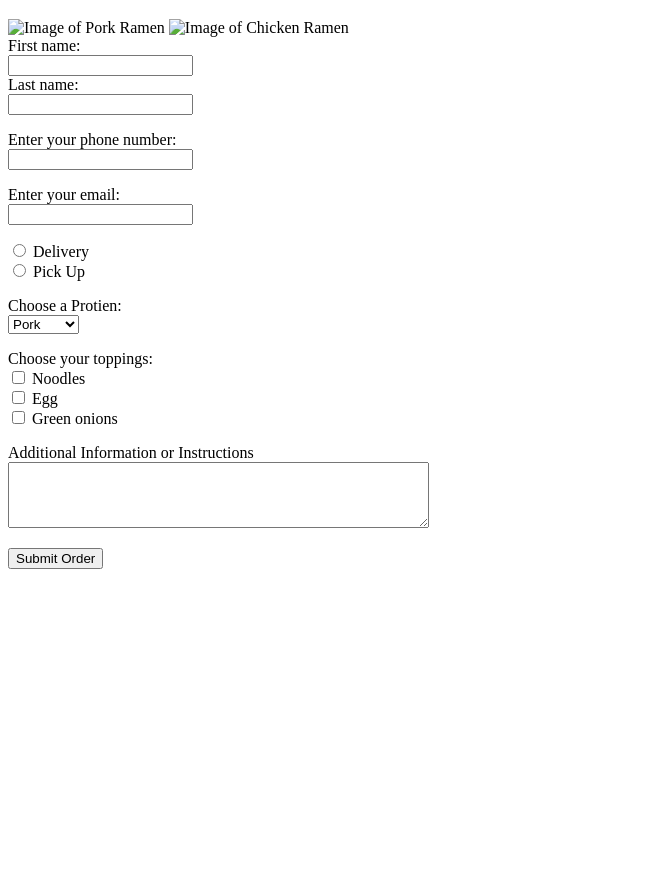
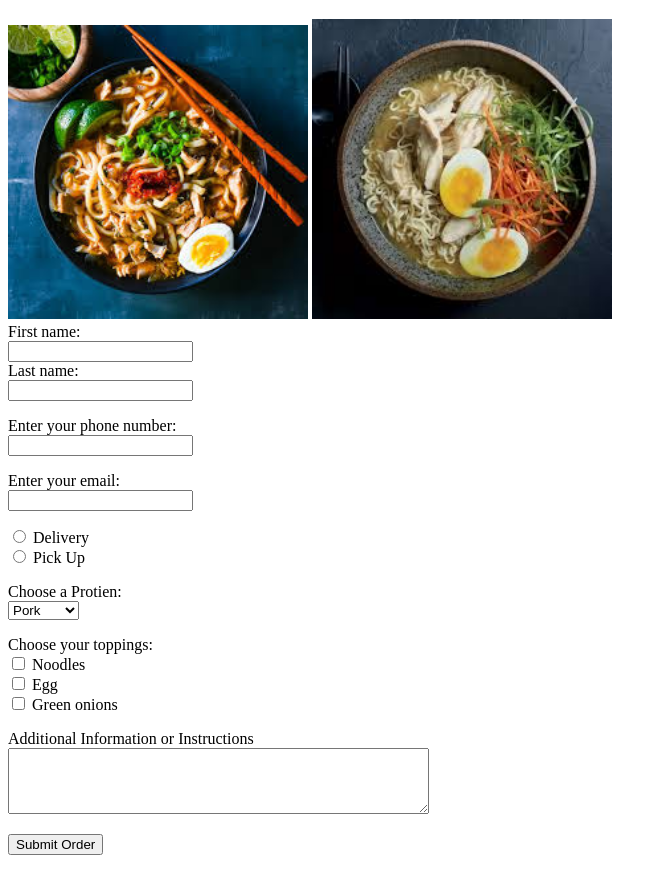
Before and after one commit to RFUBARed/WebDev, a plain HTML site: page index.html in a window 1280 px wide. Shown: the part 61-932 px from the top of the page, without its empty margins (0-667 px from the left). Before the commit the page ends 800 px from the top, so only its background shows below. Drawn offline with Linux system fonts and the light colour scheme.

Commit message:
Add files via upload
bug fixes and re-linking new images

```diff
--- a/index.html
+++ b/index.html
@@ -9,8 +9,10 @@
 
 <body>
     <h1>Welcome to RFUBAReds' Risky Ramen</h1>
-    <img src="assets/OIP-1483163241.jpg" alt="Image of Pork Ramen" width="300">
-    <img src="assets/OIP-3696769353.jpg" alt="Image of Chicken Ramen" width="300">
+<!--    <img src="Assets/OIP-1483163241.jpg" alt="Image of Pork Ramen" width="300">
+    <img src="Assets/OIP-3696769353.jpg" alt="Image of Chicken Ramen" width="300">-->
+    <img src="Assets/Untitled01.jpg" alt="Image of Pork Ramen" width="300">
+    <img src="Assets/Untitled02.jpg" alt="Image of Pork Ramen" width="300">
 
     <form>
         <!--first and last name field-->
@@ -39,7 +41,7 @@
 
         <!--drop down selection list for protien-->
         <label for="protien">Choose a Protien:</label><br>
-        <select name="protein" id="protien"><br>
+        <select name="protein" id="protien">
             <option value="pork">Pork</option>
             <option value="chicken">Chicken</option>
         </select><p></p>
```
